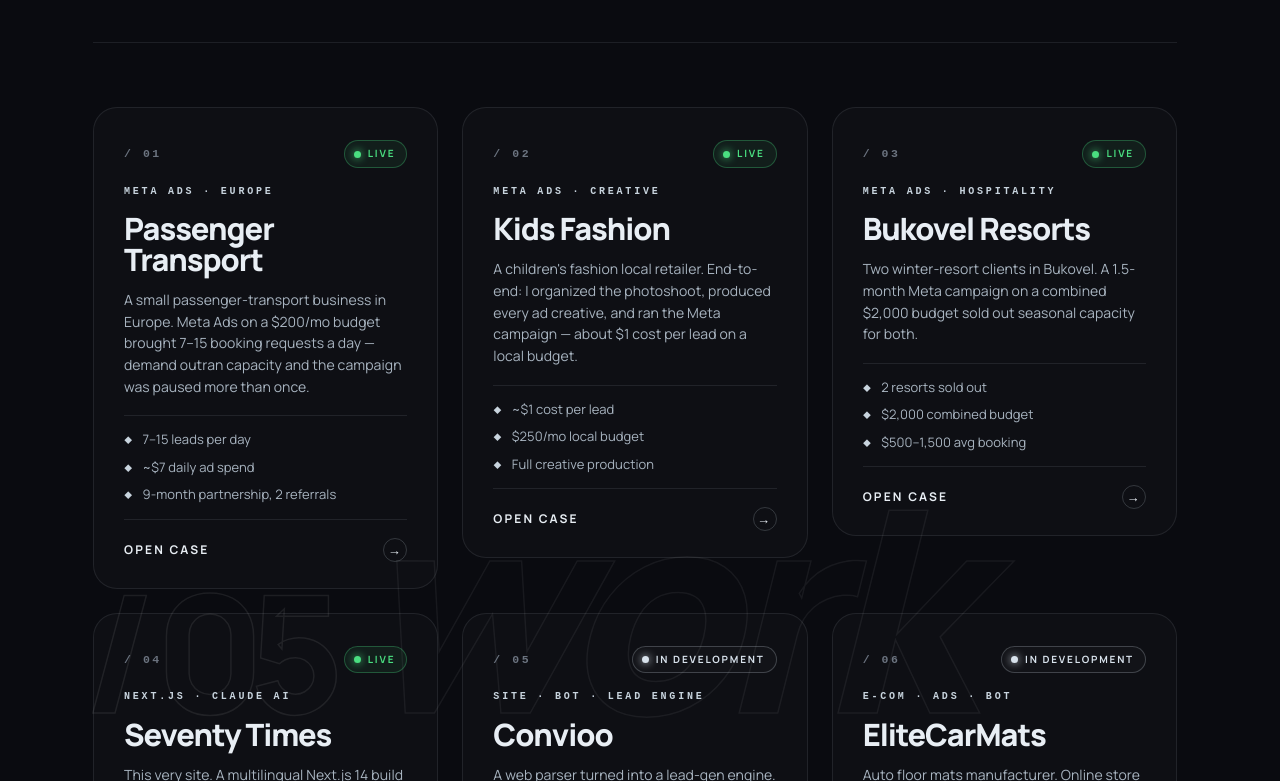
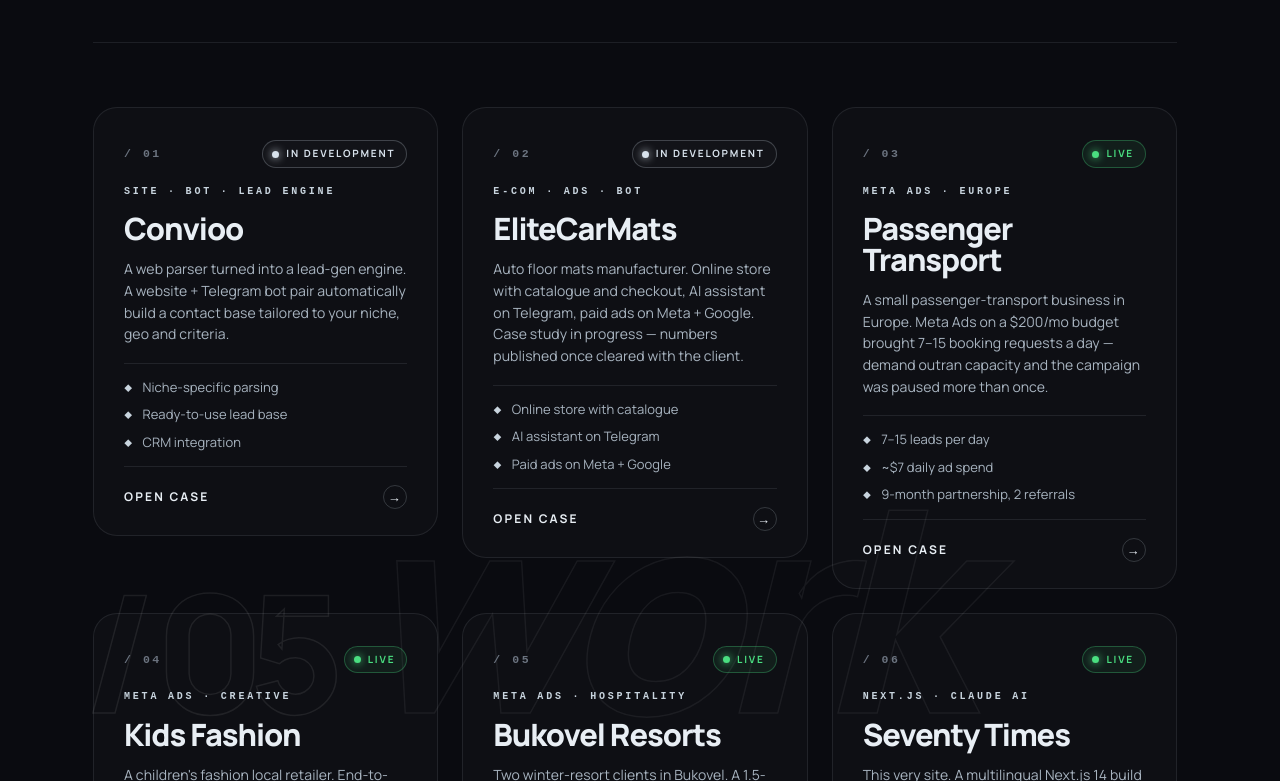
Before and after one commit to Seventy-Times-Agency/Seventy-Times, a Next.js app: page /en in a window 1280 px wide. Shown: the part 7679-8460 px from the top of the page. Built offline with nearby package versions, Linux system fonts and the light colour scheme.

Commit message:
Order case grid by status — in-progress first, finished last
https://claude.ai/code/session_01PvsETuu7tv3NHQQNMVzmfT

```diff
--- a/src/components/sections/Cases.tsx
+++ b/src/components/sections/Cases.tsx
@@ -17,6 +17,18 @@ export default function Cases() {
     progress: t.casesStatusProgress,
     soon: t.casesStatusSoon,
   };
+
+  // In-progress work leads the grid, "soon" follows, and finished
+  // (live) cases settle at the end. Array.sort is stable, so the
+  // authored order is preserved within each status group.
+  const statusWeight: Record<CaseStatus, number> = {
+    progress: 0,
+    soon: 1,
+    live: 2,
+  };
+  const orderedCases = [...CASES].sort(
+    (a, b) => statusWeight[a.status] - statusWeight[b.status],
+  );
 
   return (
     <section id="cases" className={styles.section}>
@@ -49,7 +61,7 @@ export default function Cases() {
       </div>
 
       <div className={styles.grid}>
-        {CASES.map((item, i) => {
+        {orderedCases.map((item, i) => {
           const card = caseCardContent(item, locale, t);
           return (
             <Reveal key={item.id} delay={i * 0.08}>
```
